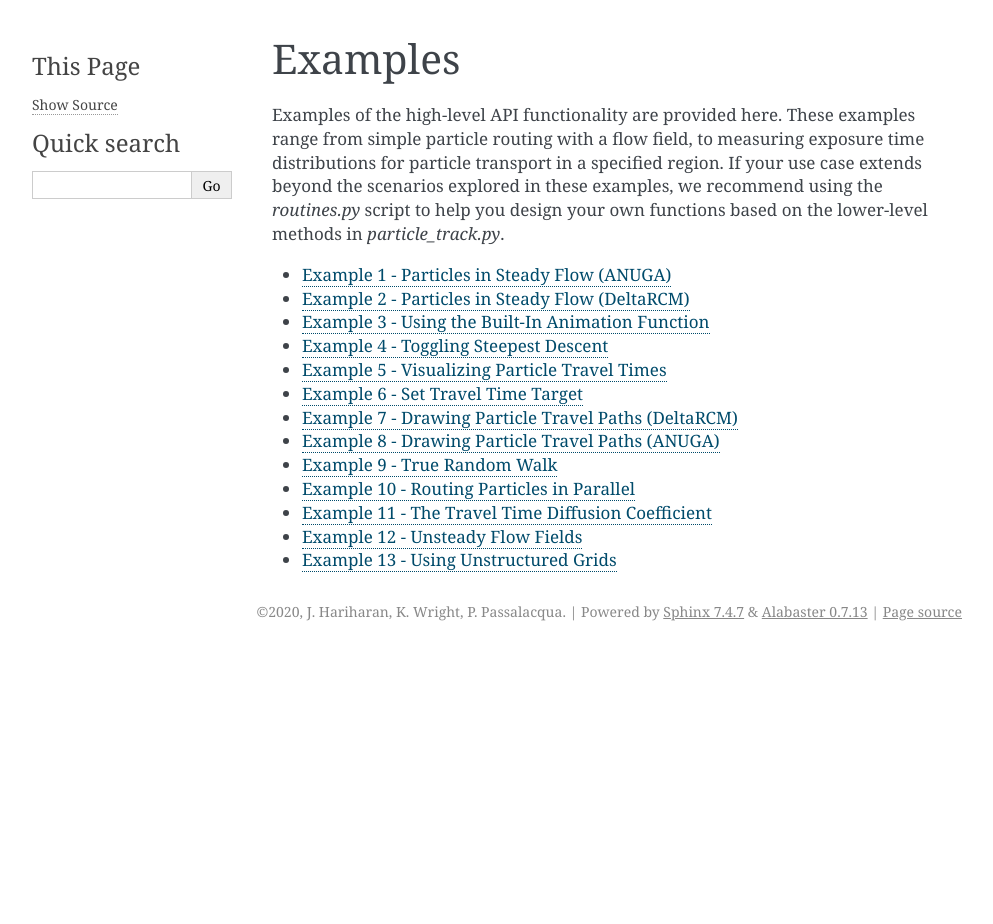
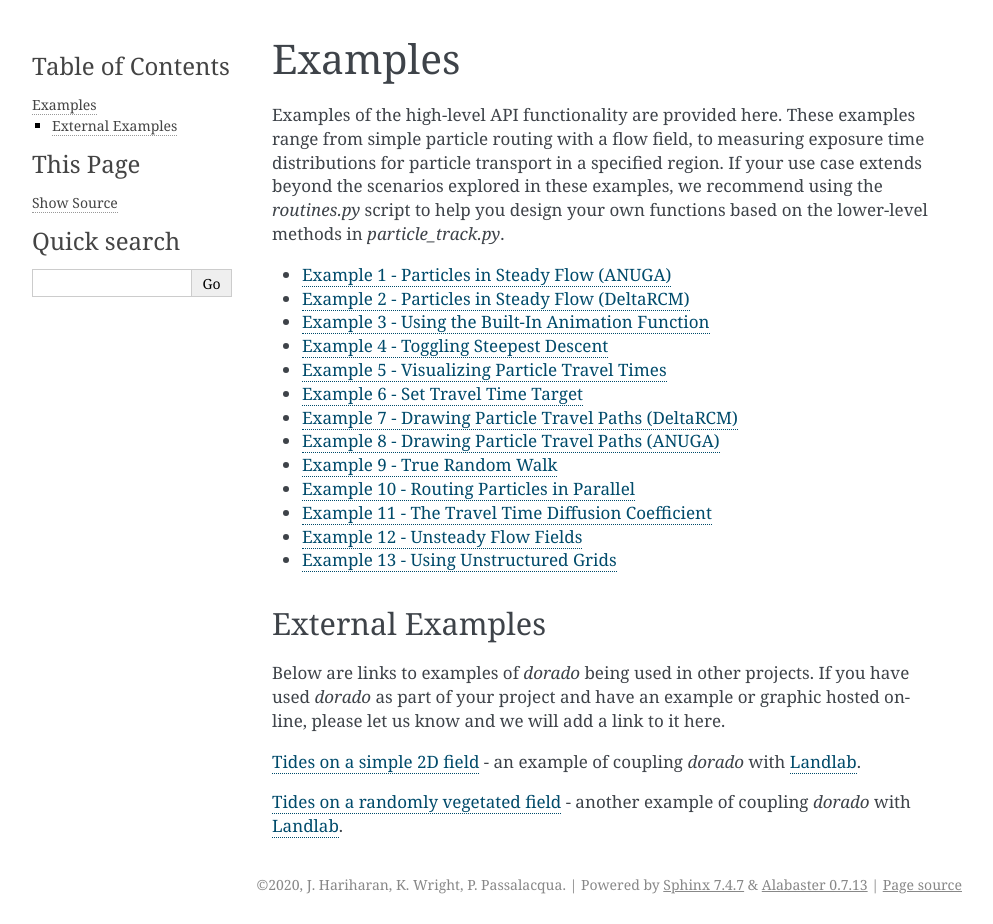
Before and after one commit to passaH2O/dorado, a Sphinx documentation site: the page built from docs/source/examples/index.rst, in a window 1280 px wide. Shown: the whole page, without its empty margins (148-1141 px from the left). Built offline with Sphinx 7.4.7, drawn with Linux system fonts in a browser that asks for light colours; formulas are drawn with MathJax 3; before the commit the page ends 900 px from its top, so only the background shows below that.

Commit message:
add external examples

```diff
--- a/docs/source/examples/index.rst
+++ b/docs/source/examples/index.rst
@@ -22,3 +22,14 @@ Examples of the high-level API functionality are provided here. These examples r
    example11
    example12
    example13
+
+
+External Examples
+-----------------
+
+Below are links to examples of `dorado` being used in other projects.
+If you have used `dorado` as part of your project and have an example or graphic hosted online, please let us know and we will add a link to it here.
+
+`Tides on a simple 2D field <https://espin-2020.github.io/CoastalTeam/examples/HomogeneousField2D/HomogeneousField2D.html>`_ - an example of coupling `dorado` with `Landlab <https://landlab.github.io>`_.
+
+`Tides on a randomly vegetated field <https://espin-2020.github.io/CoastalTeam/examples/RandomField2D/RandomField2D.html>`_ - another example of coupling `dorado` with `Landlab <https://landlab.github.io>`_.
```
